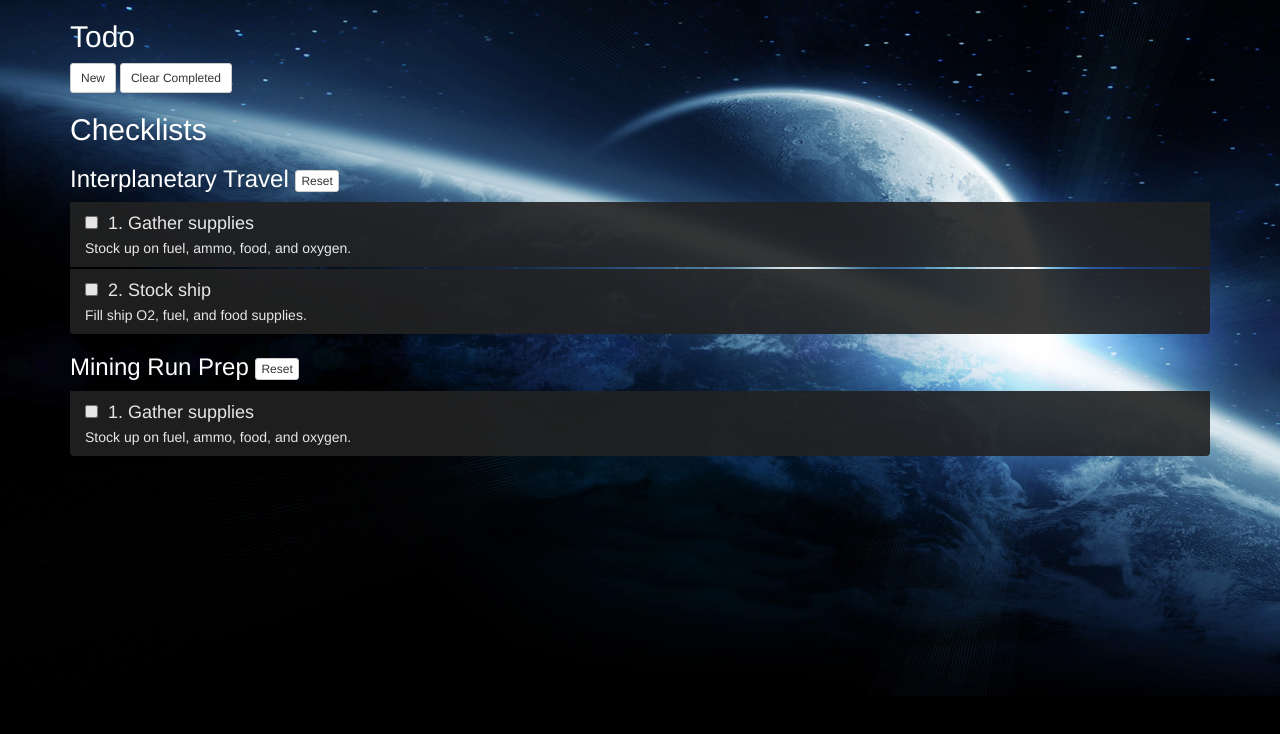
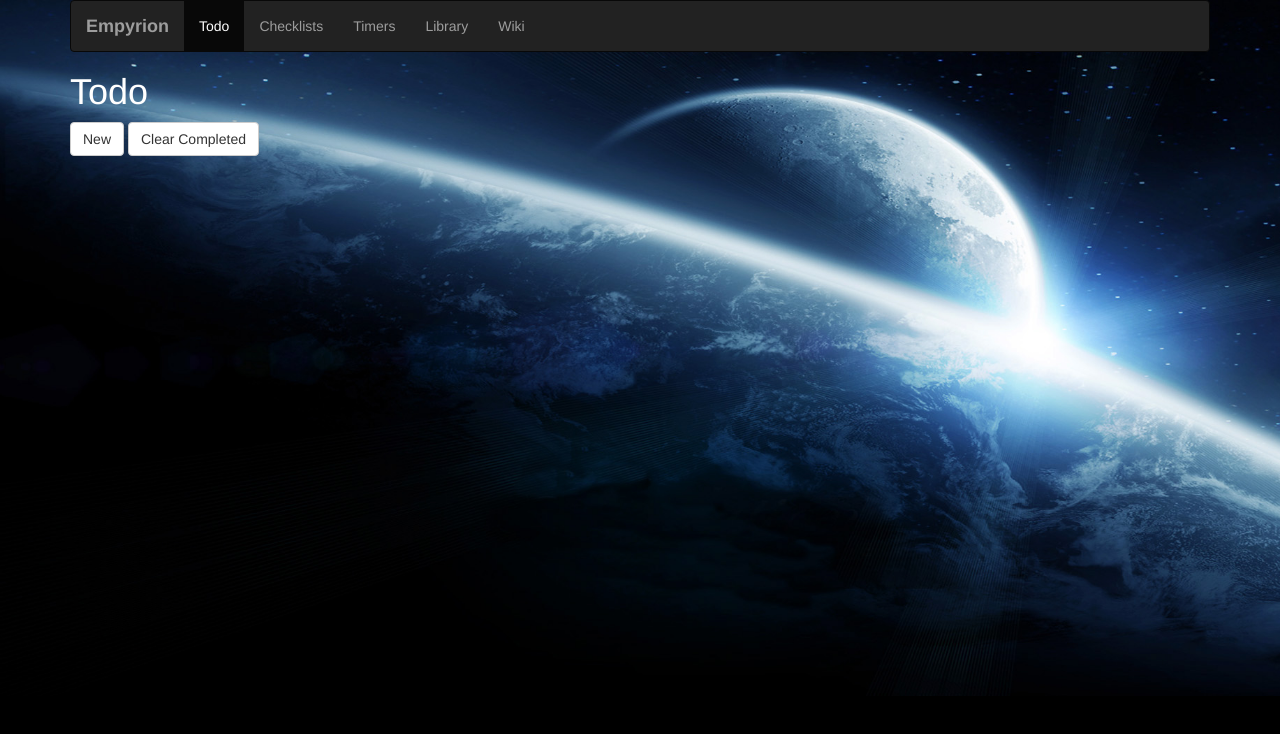
Before and after one commit to Kamprath/empyrion-dashboard, a plain HTML site: page index.html in a window 1280 px wide. Drawn offline with Linux system fonts and the light colour scheme.

Commit message:
Implement sections/views
* Create navbar
* Move markup for each section to templates
* Implement rendering functionality for each section and template

```diff
--- a/index.html
+++ b/index.html
@@ -16,23 +16,34 @@
   <body>
     <div class="container">
 
-      <div class="starter-template">
-        <h2>Todo</h2>
-        <div class="todo">
-            <ul class="todo-list">
-                <!-- Todo items rendered here -->
-            </ul>
+        <nav class="navbar navbar-inverse">
+            <div class="container-fluid">
+                <div class="navbar-header">
+                    <button type="button" class="collapsed navbar-toggle" data-toggle="collapse" data-target="#bs-example-navbar-collapse-9" aria-expanded="false">
+                        <span class="sr-only">Toggle navigation</span>
+                        <span class="icon-bar"></span>
+                        <span class="icon-bar"></span>
+                        <span class="icon-bar"></span>
+                    </button>
 
-            <button id="create-todo" type="button" class="btn btn-default btn-sm">New</button>
-            <button id="clear-todo" type="button" class="btn btn-default btn-sm">Clear Completed</button>
+                    <a href="#" class="navbar-brand"><strong>Empyrion</strong></a>
+                </div>
+                <div class="collapse navbar-collapse" id="bs-example-navbar-collapse-9">
+                    <ul class="nav navbar-nav">
+                        <li class="active" data-template-id="todo-section-template"><a href="#">Todo</a></li>
+                        <li data-template-id="checklists-section-template"><a href="#">Checklists</a></li>
+                        <li><a href="#">Timers</a></li>
+                        <li><a href="#">Library</a></li>
+                        <li><a href="#">Wiki</a></li>
+                    </ul>
+                </div>
+            </div>
+        </nav>
+
+        <div class="content">
+            <!-- Active section's template is rendered here -->
         </div>
 
-        <div class="checklists">
-            <h2>Checklists</h2>
-            <!-- Checklists rendered here -->
-        </div>
-
-        </div>
     </div><!-- /.container -->
 
     <!-- Contains data for the checklists -->
@@ -53,6 +64,20 @@
         }
     </script>
 
+    <!-- Todo section template -->
+    <script id="todo-section-template" type="text/template">
+        <h1>Todo</h1>
+        <div class="todo">
+            <ul class="todo-list">
+                <!-- Todo items rendered here -->
+            </ul>
+
+            <button id="create-todo" type="button" class="btn btn-default btn-md">New</button>
+            <button id="clear-todo" type="button" class="btn btn-default btn-md">Clear Completed</button>
+        </div>
+    </script>
+
+    <!-- Todo item template -->
     <script id="todo-template" type="text/template">
         <li class="input-group">
             <span class="input-group-addon">
@@ -62,12 +87,22 @@
         </li>
     </script>
 
+    <!-- Checklists section template -->
+    <script id="checklists-section-template" type="text/template">
+        <h1>Checklists</h1>
+        <div class="checklists">
+            <!-- Checklists rendered here -->
+        </div>
+    </script>
+
+    <!-- Checklist group template -->
     <script id="checklist-template" type="text/template">
         <div class="list-group">
             <h3>{title} <button type="button" class="btn btn-default btn-xs reset">Reset</button></h3>
         </div>
     </script>
 
+    <!-- Checklist item template -->
     <script id="checklist-item-template" type="text/template">
         <a href="#" class="list-group-item">
             <h4 class="list-group-item-heading">
--- a/resources/js/app.js
+++ b/resources/js/app.js
@@ -30,7 +30,6 @@
      * Save todo items to localStorage
      */
     function saveTodo() {
-        console.log('saveTodo');
         var items = [];
 
         // iterate through todo items
@@ -57,6 +56,10 @@
      * Retrieve todo data from storage and populate list
      */
     function renderTodo() {
+        // render section to .content div
+        var sectionTemplate = $('#todo-section-template').html();
+        $('.content').html(sectionTemplate);
+
         var template = $('#todo-template').html();
 
         // fetch or create todoItems from localStorage
@@ -139,38 +142,61 @@
     }
 
     function bindTodoSave(selector, fn) {
-        console.log('fucking retarded');
         $(selector)
             .unbind('change keyup')
             .on('change keyup', fn)
     }
 
+    /**
+     * Register event handlers.
+     *
+     * Note: This method is called after each render, so remember to unbind before re-binding events.
+     */
     function bindEvents() {
         // reset checkboxes and list styles when 'reset' is clicked
-        $('.reset').on('click', resetList);
+        $('.reset')
+            .unbind('click')
+            .on('click', resetList);
 
         // apply 'complete' style when a list box is clicked
-        $('.list-group-item').on('click', completeItem);
+        $('.list-group-item')
+            .unbind('click')
+            .on('click', completeItem);
 
         // don't check checkboxes when clicked because link will handle it
-        $('.list-group-item input[type=checkbox]').on('click', function(e) {
-            e.preventDefault();
-        });
+        $('.list-group-item input[type=checkbox]')
+            .unbind('click')
+            .on('click', function(e) {
+                e.preventDefault();
+            });
 
         // create new todo item element when link is clicked
-        $('#create-todo').on('click', createTodo);
+        $('#create-todo')
+            .unbind('click')
+            .on('click', createTodo);
 
         // remove completed todo items when link is clicked
-        $('#clear-todo').on('click', clearTodo);
+        $('#clear-todo')
+            .unbind('click')
+            .on('click', clearTodo);
 
         // save todo data when a todo item is changed
         bindTodoSave('.todo .input-group input', saveTodo);
+
+        // set clicked nav item to active
+        $('.nav a')
+            .unbind('click')
+            .on('click', handleNavClick);
     }
 
     /**
      * Render checklists from data
      */
-    function renderChecklists(data) {
+    function renderChecklists() {
+        var checklistSectionTemplate = $('#checklists-section-template').html();
+        $('.content').html(checklistSectionTemplate);
+
+        var data = JSON.parse($('#checklist-json').html());
         var checklistTemplate = $('#checklist-template').html();
         var checklistItemTemplate = $('#checklist-item-template').html();
 
@@ -199,16 +225,60 @@
         }
     }
 
+    /**
+     * Render the template that corresponds to the active nav item
+     */
+    function render() {
+        $('.content').html(null);
+
+        var $item = $('.nav .active');
+
+        if (!$item) {
+            return false;
+        }
+
+        //get item's data-template-id attribute
+        var templateID = $item.attr('data-template-id');
+
+        var $template = $('#' + templateID) ? $('#' + templateID).html() : null;
+
+        // return if template doesn't exist or is not mapped to a function
+        if (!$template || !templates.hasOwnProperty(templateID) || typeof templates[templateID] !== 'function') {
+            return false;
+        }
+
+        // call rendering function that is mapped to the template ID
+        templates[templateID]();
+
+        // re-bind events after render
+        bindEvents();
+
+        return true;
+    }
+
+    /**
+     * Handle click event of a navbar button
+     * @param {Event} e     Event object
+     */
+    function handleNavClick(e) {
+        e.preventDefault();
+
+        $('.nav .active').removeClass('active');
+        $(e.target).parents('li').addClass('active');
+
+        render();
+    }
+
+    /**
+     * A mapping of template IDs to the functions that render each
+     */
+    var templates = {
+        'todo-section-template': renderTodo,
+        'checklists-section-template': renderChecklists
+    };
+
     $(document).ready(function() {
-        // render todo items from localStorage
-        renderTodo();
-
-        // render checklists from JSON data
-        renderChecklists(
-            JSON.parse($('#checklist-json').html())
-        );
-
-        // bind events
-        bindEvents();
+        // render section that corresponds with selected nav item
+        render();
     });
 })();
```
